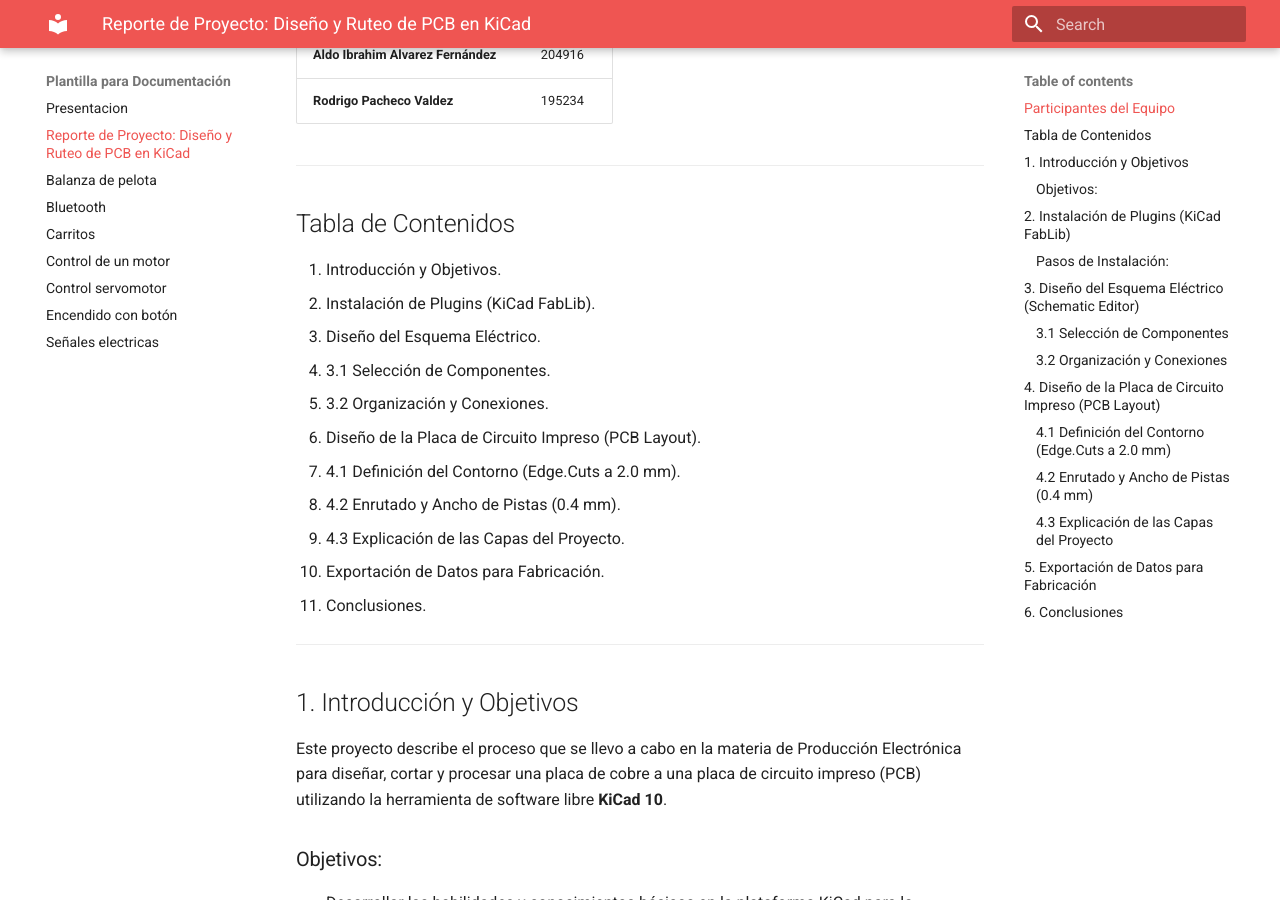
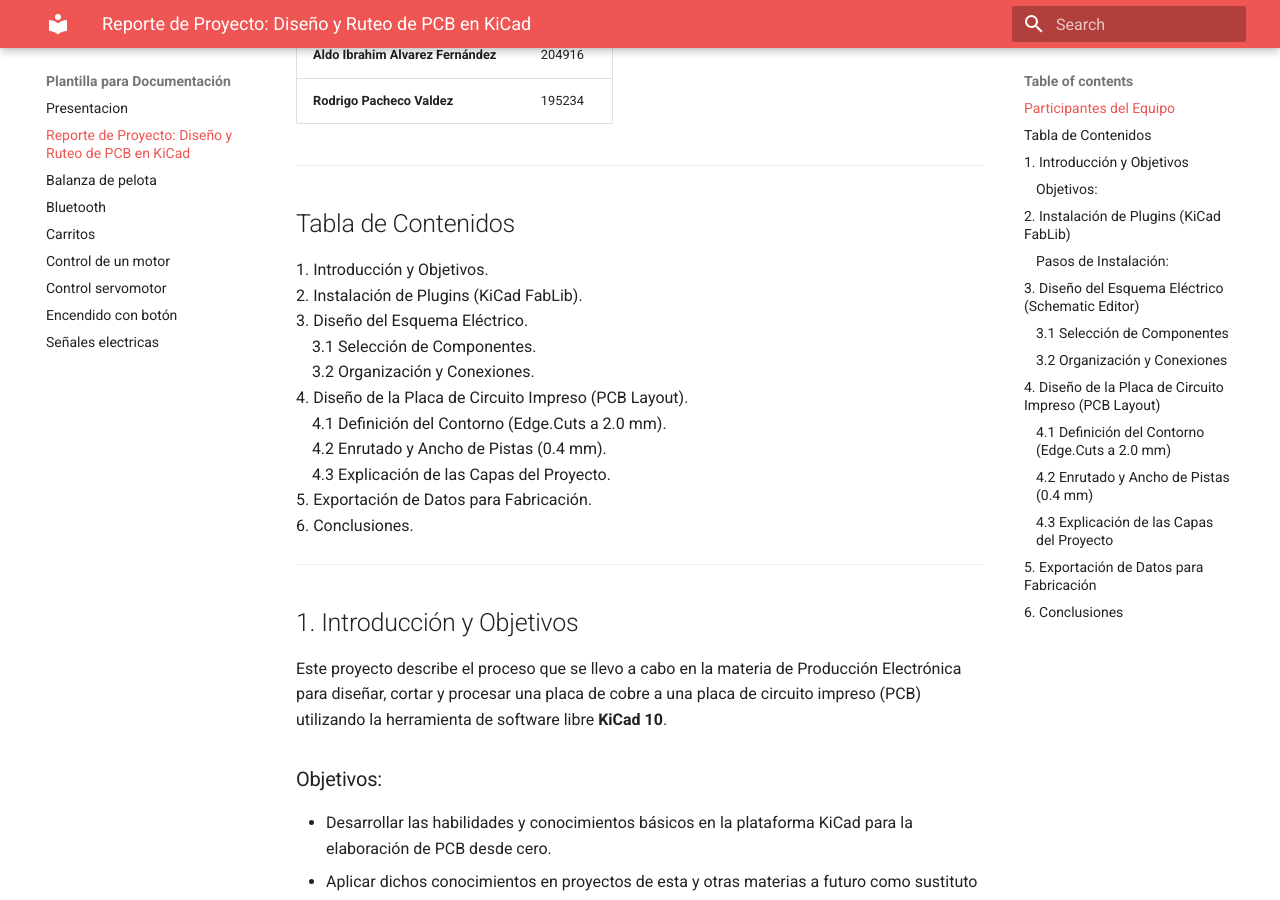
Before and after one commit to Aldo0112/mi-reporte-aldo, an MkDocs documentation site: the page built from docs/Reporte_PCB.md, in a window 1280 px wide and 900 px high, scrolled down 428 px. Built offline with MkDocs 1.6.1 and Material for MkDocs 9.7.7, drawn with Linux system fonts in a browser that asks for light colours; some of the changed lines change nothing that is shown.

Commit message:
Update Reporte_PCB.md

```diff
--- a/docs/Reporte_PCB.md
+++ b/docs/Reporte_PCB.md
@@ -17,17 +17,17 @@
 
 ## Tabla de Contenidos
 
-1. Introducción y Objetivos.
-2. Instalación de Plugins (KiCad FabLib).
-3. Diseño del Esquema Eléctrico.
-   - 3.1 Selección de Componentes.
-   - 3.2 Organización y Conexiones.
-4. Diseño de la Placa de Circuito Impreso (PCB Layout).
-   - 4.1 Definición del Contorno (Edge.Cuts a 2.0 mm).
-   - 4.2 Enrutado y Ancho de Pistas (0.4 mm).
-   - 4.3 Explicación de las Capas del Proyecto.
-5. Exportación de Datos para Fabricación.
-6. Conclusiones.
+1\. Introducción y Objetivos.
+2\. Instalación de Plugins (KiCad FabLib).
+3\. Diseño del Esquema Eléctrico.
+&nbsp;&nbsp;&nbsp;&nbsp;3.1 Selección de Componentes.
+&nbsp;&nbsp;&nbsp;&nbsp;3.2 Organización y Conexiones.
+4\. Diseño de la Placa de Circuito Impreso (PCB Layout).
+&nbsp;&nbsp;&nbsp;&nbsp;4.1 Definición del Contorno (Edge.Cuts a 2.0 mm).
+&nbsp;&nbsp;&nbsp;&nbsp;4.2 Enrutado y Ancho de Pistas (0.4 mm).
+&nbsp;&nbsp;&nbsp;&nbsp;4.3 Explicación de las Capas del Proyecto.
+5\. Exportación de Datos para Fabricación.
+6\. Conclusiones.
 
 ---
 
```
